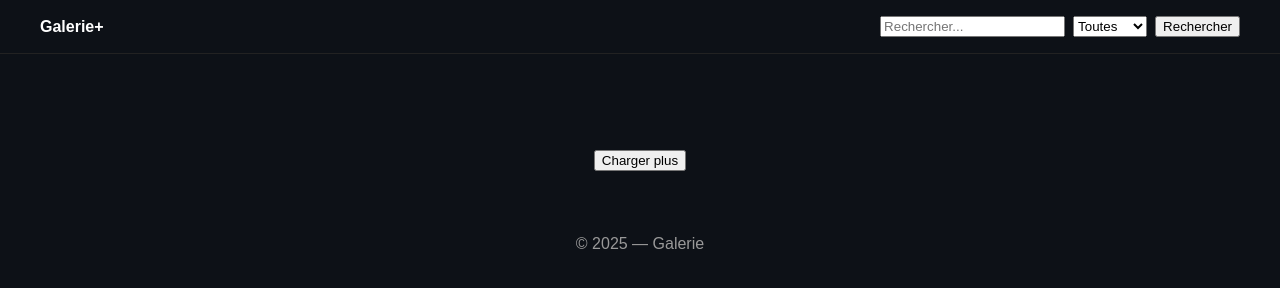
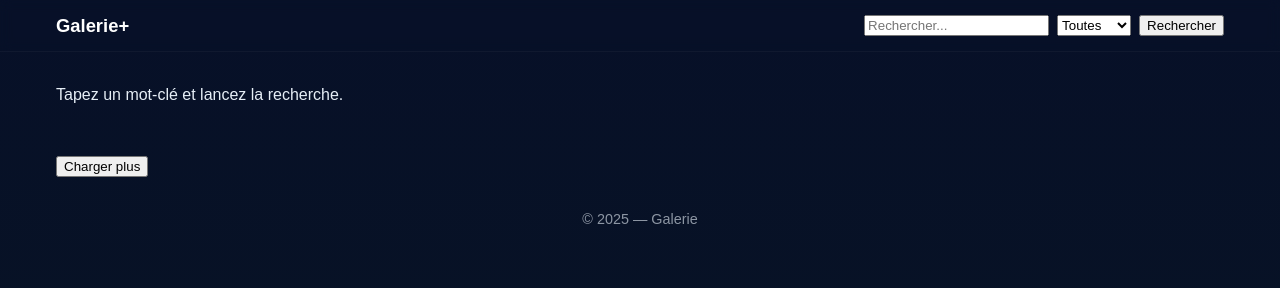
Before and after one commit to tassnyme512/tasnim_soussi_recherche, a plain HTML site: page index.html in a window 1280 px wide. Drawn offline with Linux system fonts and the light colour scheme.

Commit message:
2eme commit

```diff
--- a/index.html
+++ b/index.html
@@ -31,13 +31,15 @@
     </header>
 
     <main class="container">
-      <div id="status" class="status"></div>
+      <div id="status" class="status">
+        Tapez un mot-clé et lancez la recherche.
+      </div>
 
       <section id="gallery" class="gallery">
         <p id="result"></p>
       </section>
 
-      <div class="load-more-wrap">
+      <div class="loadMoreWrap">
         <button id="loadMore" class="btn ghost">Charger plus</button>
       </div>
     </main>
--- a/script.js
+++ b/script.js
@@ -1 +1,12 @@
+const UNSPLASH_ACCESS_KEY = "ND1op4H2pWsat5LNMc1F2CRNDWh5G532N0mKvwERhxA";
+const PER_PAGE = 12;
+// DOM
+const searchForm = document.getElementById("searchForm");
+const searchInput = document.getElementById("searchInput");
+const orientationSelect = document.getElementById("orientation");
+const gallery = document.getElementById("gallery");
+const status = document.getElementById("status");
+const loadMoreBtn = document.getElementById("loadMore");
+const loadMoreWrap = document.getElementById("loadMoreWrap");
+
 document.getElementById("year").textContent = new Date().getFullYear();
--- a/styles.css
+++ b/styles.css
@@ -1,9 +1,14 @@
 body {
     margin: 0;
     font-family: Arial, sans-serif;
-    background: #0d1117;
+    background: linear-gradient(180deg,#071028 0%, #081522 100%);
     color: #e6eef6;
+    -webkit-font-smoothing:antialiased;
+  -moz-osx-font-smoothing:grayscale;
+  line-height:1.4;
   }
+  *{box-sizing:border-box}
+  html,body{height:100%}
 
   .container {
     max-width: 1200px;
@@ -12,19 +17,22 @@ body {
   }
 
   .topbar {
-    border-bottom: 1px solid #222;
+    border-bottom:1px solid rgba(255,255,255,0.04);
+    backdrop-filter: blur(6px);
   }
 
   .topbar-inner {
-    display: flex;
-    align-items: center;
-    gap: 1rem;
+    display:flex;
+    gap:1rem;
+    align-items:center;
+    padding:0.8rem 1rem;
   }
 
   .brand {
-    color: white;
-    font-weight: bold;
-    text-decoration: none;
+    font-weight:700;
+  font-size:1.15rem;
+  color: #fff;
+  text-decoration:none;
   }
 
   .search {
@@ -52,8 +60,8 @@ body {
     margin: 2rem 0;
   }
 
-  .footer {
-    text-align: center;
-    padding: 1rem;
-    color: #999;
+  .footer{padding:1rem 0;
+    text-align:center;
+    color:rgba(230,238,246,0.6);
+    font-size:0.9rem
   }
```
